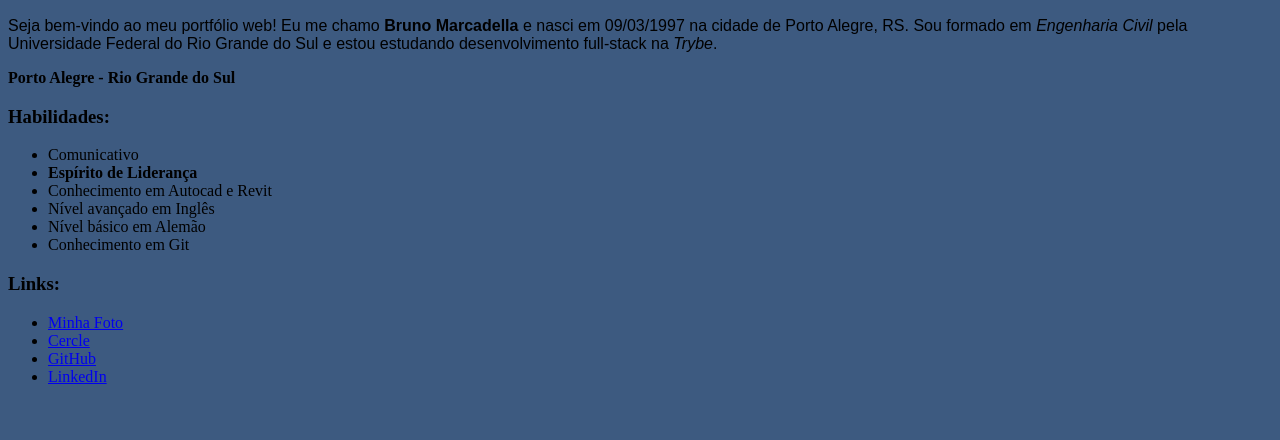
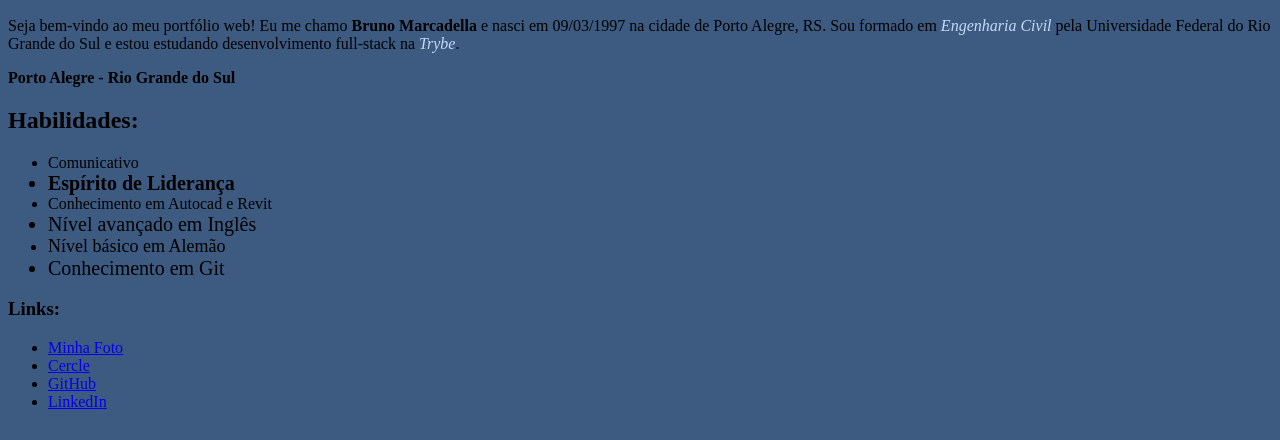
Before and after one commit to brunoMarcadella/brunoMarcadella.github.io, a plain HTML site: page index.html in a window 1280 px wide. Shown: the part 360-800 px from the top of the page. Drawn offline with Linux system fonts and the light colour scheme; a web font is replaced by a local one.

Commit message:
Altera tamanho das habilidades e cor do italico

```diff
--- a/index.html
+++ b/index.html
@@ -2,22 +2,48 @@
 <html lang="pt-br">
 
   <head>
+    <meta http-equiv="X-UA-Compatible" content="IE=edge">
+    <meta name="viewport" content="width=device-width, initial-scale=1.0">
     <meta charset="UTF-8">
     <title>Bruno Marcadella</title>
     <style>
 
       @import url('https://fonts.googleapis.com/css2?family=Agdasima&family=Narnoor&display=swap');
 
-      h1 {
+      .sobre-mim .meuNome {
         font-family: 'Narnoor', serif;
-      }
-
-      #sobre-mim {
-        font-family: 'Agdasima', sans-serif;
       }
 
       body {
         background-color: #3d5a80ff;
+      }
+
+      em{
+        color: #bfdbf7ff;
+      }
+
+      .comunicativo {
+        font-size: 16px;
+      }
+
+      .liderança {
+        font-size: 20px;
+      }
+
+      .programas-eng {
+        font-size: 16px;
+      }
+
+      .ingles {
+        font-size: 20px;
+      }
+
+      .alemao {
+        font-size: 18px;
+      }
+
+      .git {
+        font-size: 20px;
       }
 
     </style>
@@ -28,18 +54,18 @@
     <li><a href="#sobre-mim">Sobre mim</a></li>
     <li><a href="#pagina">Página que eu gosto</a></li>
     </ul>
-    <h1>Bruno Marcadella</h1>
+    <h1 class="meuNome">Bruno Marcadella</h1>
     <img id="foto" src="bruno.jpg" title="Bruno Marcadella" alt="Foto de perfil de Bruno Marcadella sorrindo de terno azul e camisa branca" width="300px">
-    <p id="sobre-mim">Seja bem-vindo ao meu portfólio web! Eu me chamo <strong>Bruno Marcadella</strong> e nasci em 09/03/1997 na cidade de Porto Alegre, RS. Sou formado em <em>Engenharia Civil</em> pela Universidade Federal do Rio Grande do Sul e estou estudando desenvolvimento full-stack na <em>Trybe</em>.</p>
-    <p><strong>Porto Alegre - Rio Grande do Sul</strong></p>
-    <h3>Habilidades:</h3>
+    <p class="sobre-mim">Seja bem-vindo ao meu portfólio web! Eu me chamo <strong>Bruno Marcadella</strong> e nasci em 09/03/1997 na cidade de Porto Alegre, RS. Sou formado em <em>Engenharia Civil</em> pela Universidade Federal do Rio Grande do Sul e estou estudando desenvolvimento full-stack na <em>Trybe</em>.</p>
+    <p class="resido"><strong>Porto Alegre - Rio Grande do Sul</strong></p>
+    <h2>Habilidades:</h2>
     <ul>
-      <li>Comunicativo</li>
-      <li><strong>Espírito de Liderança</strong></li>
-      <li>Conhecimento em Autocad e Revit</li>
-      <li>Nível avançado em Inglês</li>
-      <li>Nível básico em Alemão</li>
-      <li>Conhecimento em Git</li>
+      <li class="comunicativo">Comunicativo</li>
+      <li class="liderança"><strong>Espírito de Liderança</strong></li>
+      <li class="programas-eng">Conhecimento em Autocad e Revit</li>
+      <li class="ingles">Nível avançado em Inglês</li>
+      <li class="alemao">Nível básico em Alemão</li>
+      <li class="git">Conhecimento em Git</li>
     </ul>
     <h3>Links:</h3>
     <ul>
```
